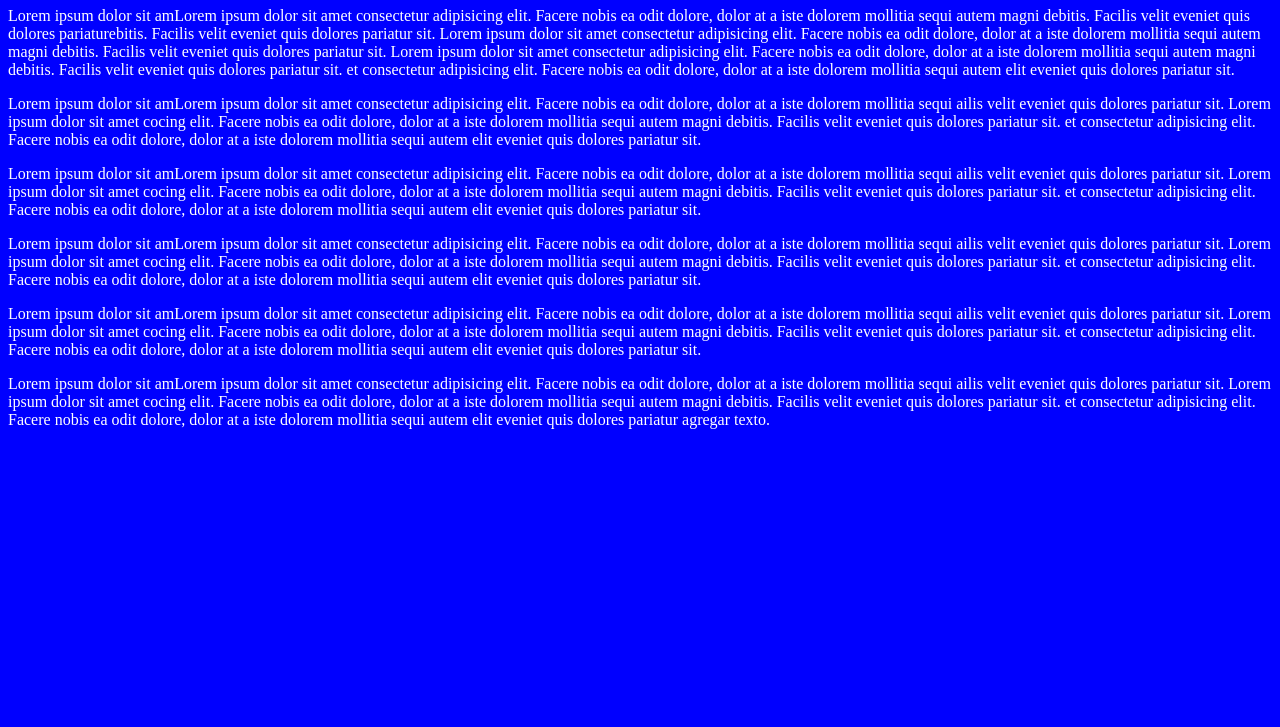
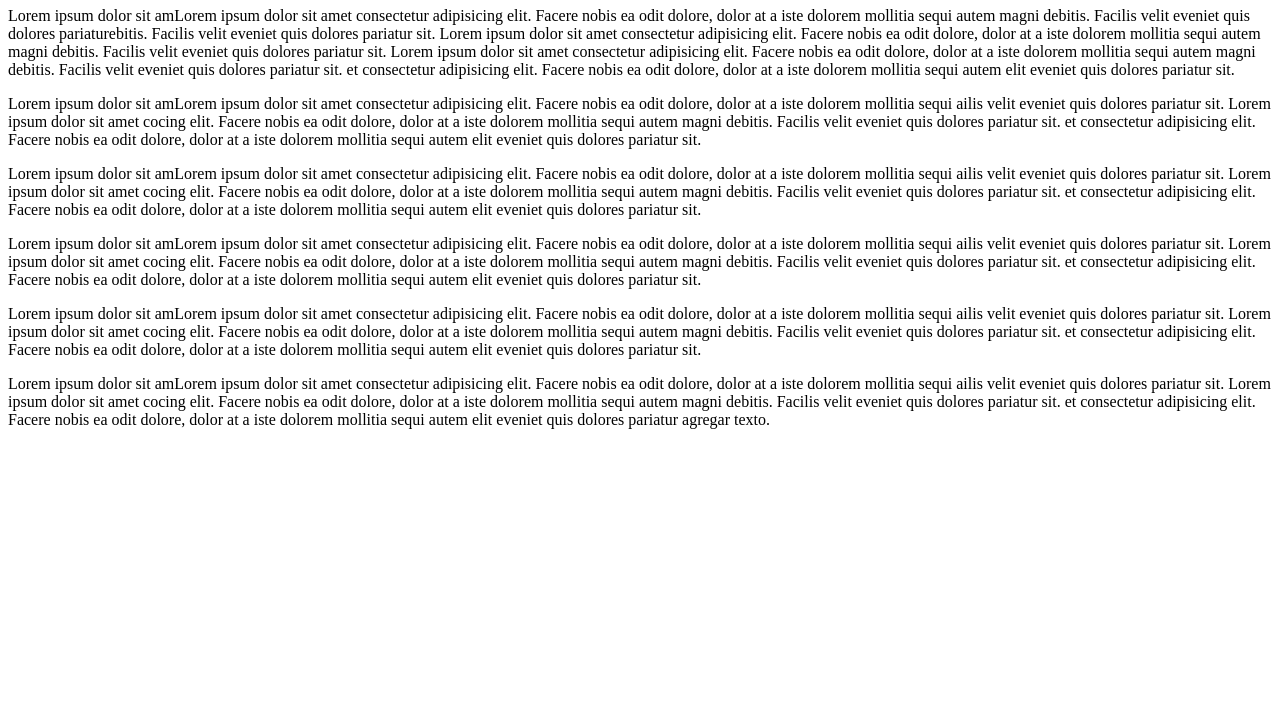
Before and after one commit to cj3cervantes/crehana-gitweb, a plain HTML site: page index.html in a window 1280 px wide. Shown: the part 73-800 px from the top of the page. Drawn offline with Linux system fonts and the light colour scheme.

Commit message:
se corrigen los estilos

```diff
--- a/css/main.css
+++ b/css/main.css
@@ -1,4 +1,4 @@
 body{
-    background: blue;
-    color: white;
+    background: "ccc";
+    color: black;
 }
```
